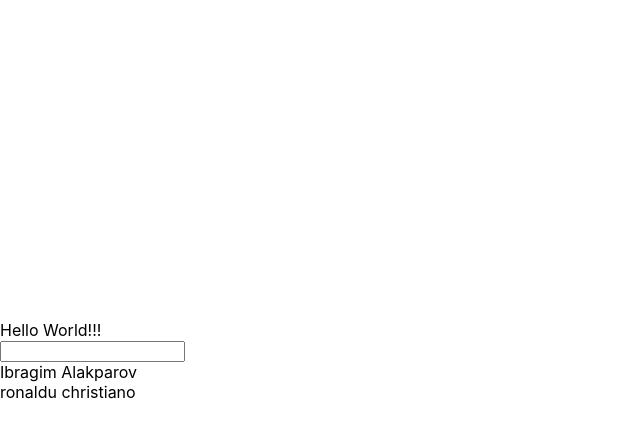
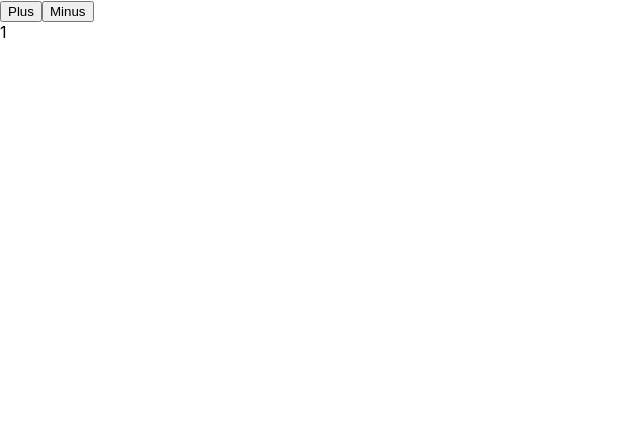
Before and after one commit to Ibragim1337/ReactApp, a React (Create React App) app: page / in a window 1280 px wide. Shown: the top 438 px of the page, without its empty margins (0-640 px from the left). Built offline with nearby package versions, Linux system fonts and the light colour scheme.

Commit message:
plus minus

```diff
--- a/src/App.jsx
+++ b/src/App.jsx
@@ -1,19 +1,31 @@
-import Div from './components/Div/Div'
-import FullName from './components/FullName/FullName';
-import Form from './components/Form/Form';
 import './App.css';
 
 
-function App() {
+import { useState } from "react";
+
+const App = () => {
+  let [value, setValue] = useState(1);
+
+
+  const minus = () => {
+    setValue(--value);
+    console.clear();
+    console.log(value);
+  };
+
+  const plus = () => {
+    setValue(++value);
+    console.clear();
+    console.log(value);
+  }
+
   return (
     <>
-    <div className='App-logo'></div>
-    <Div />
-    <Form />
-    <FullName name='Ibragim' surname='Alakparov'/>
-    <FullName name='ronaldu' surname='christiano'/>
+       <button onClick={plus}>Plus</button>
+       <button onClick={minus}>Minus</button>
+      <div>{value.toString()}</div>
     </>
   );
-}
+};
 
 export default App;
```
